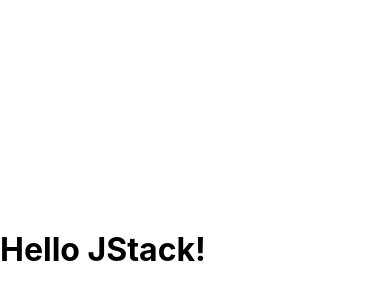
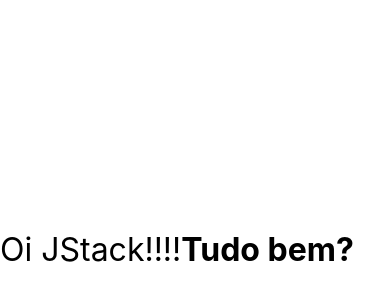
Before and after one commit to Atanazio01/jstack-mobile, a React Native app: screen / in a window 390 px wide. Shown: the part 70-370 px from the top of the page. Built offline with nearby package versions, Linux system fonts and the light colour scheme.

Commit message:
blocks and texts

```diff
--- a/App.js
+++ b/App.js
@@ -6,9 +6,10 @@
       <Text style={{
         marginTop: 300,
         fontSize: 32,
-        fontWeight: 'bold'
       }}>
-        Hello JStack!
+        Oi JStack!!!!
+
+        <Text style={{ fontWeight: 'bold' }}>Tudo bem?</Text>
       </Text>
     </View>
   );
```
